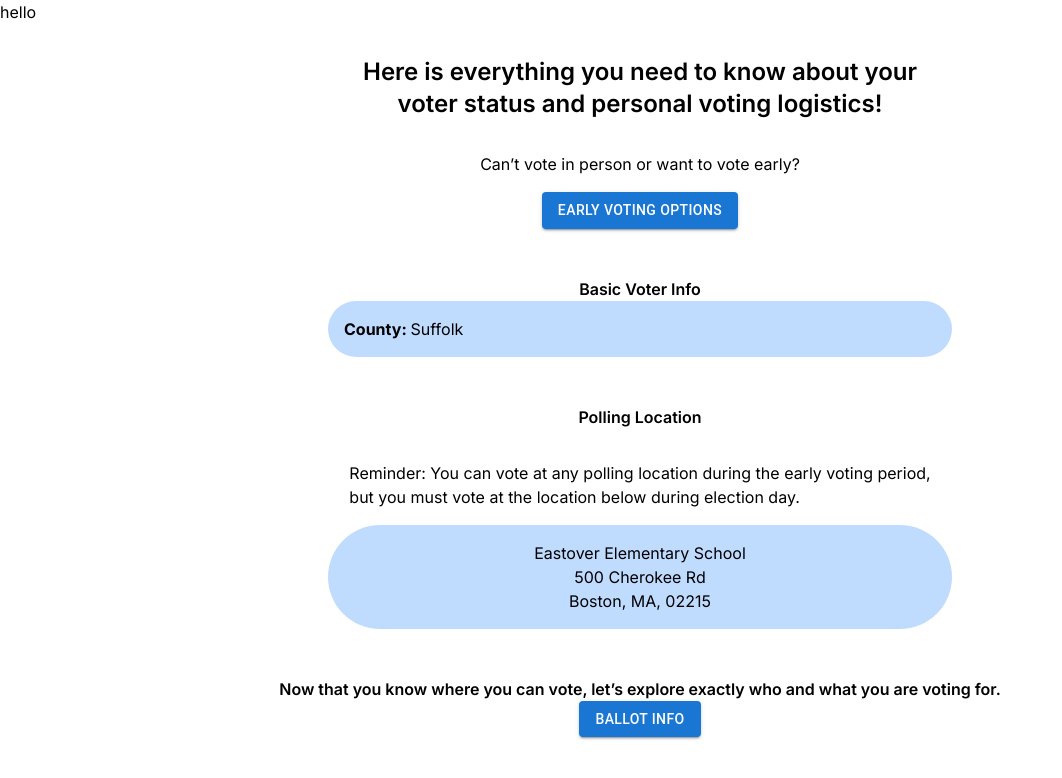
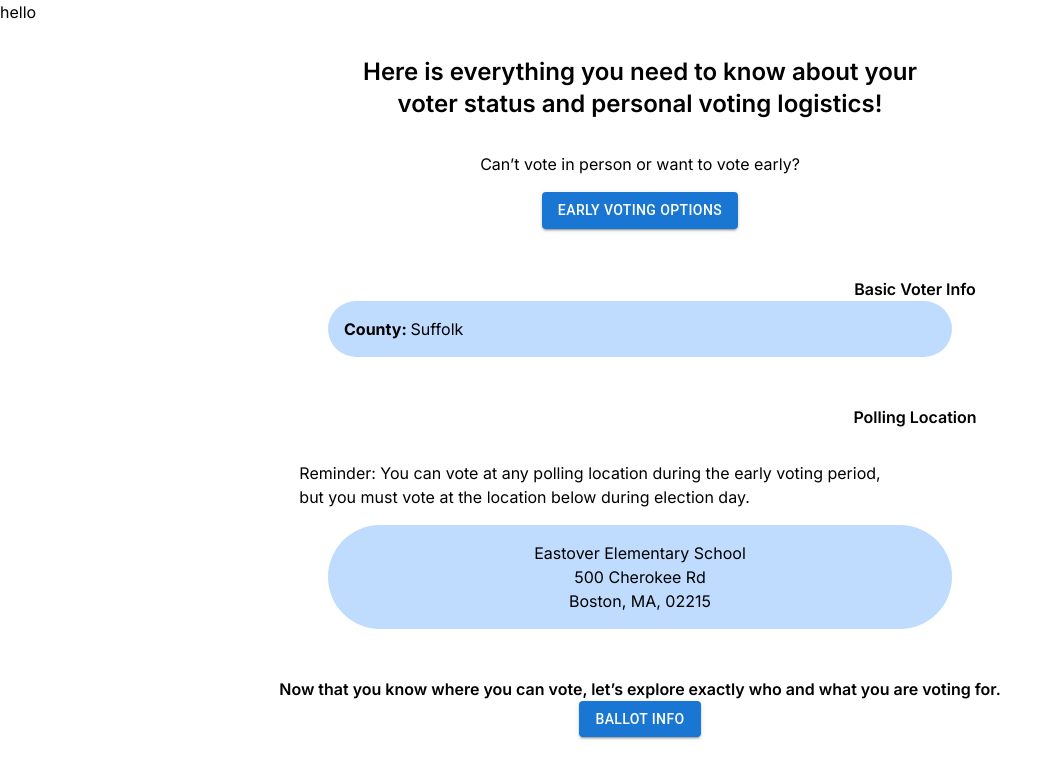
Before and after one commit to BU-Spark/pitne-voter-app, a Next.js app in the folder client/: page / in a window 1280 px wide. Shown: the top 778 px of the page, without its empty margins (0-1062 px from the left). Built offline with nearby package versions, Linux system fonts and the light colour scheme.

Commit message:
Fixing Padding

```diff
--- a/client/src/pages/voterInfo/index.tsx
+++ b/client/src/pages/voterInfo/index.tsx
@@ -11,13 +11,13 @@ export default function VoterInfo() {
             </div>
 
             <div className='flex flex-col justify-center items-center p-4 my-4'>
-                <h1 className='font-semibold text-left'>Basic Voter Info</h1>
+                <h1 className='font-semibold text-left' style={{ marginLeft: '0px', paddingLeft: '550px' }} >Basic Voter Info</h1>
                 <p className='p-4 bg-blue-200 rounded-full w-1/2'><strong> County: </strong>Suffolk</p>
             </div>
 
             <div className='flex flex-col justify-center items-center p-4 my-4'>
-                <h1 className='font-semibold text-left'>Polling Location</h1>
-                <p className='mt-8 mb-4'>Reminder: You can vote at any polling location during the early voting period,<br/>but you must vote at the location below during election day.</p>
+                <h1 className='font-semibold text-left' style={{ marginLeft: '0px', paddingLeft: '550px' }} >Polling Location</h1>
+                <p className='mt-8 mb-4 text-left' style={{ marginLeft: '0px', paddingRight: '100px' }}>Reminder: You can vote at any polling location during the early voting period,<br/>but you must vote at the location below during election day.</p>
                 <p className='p-4 bg-blue-200 rounded-full w-1/2 text-center' > Eastover Elementary School<br/> 500 Cherokee Rd<br/> Boston, MA, 02215<br/></p>
             </div>
 
```
